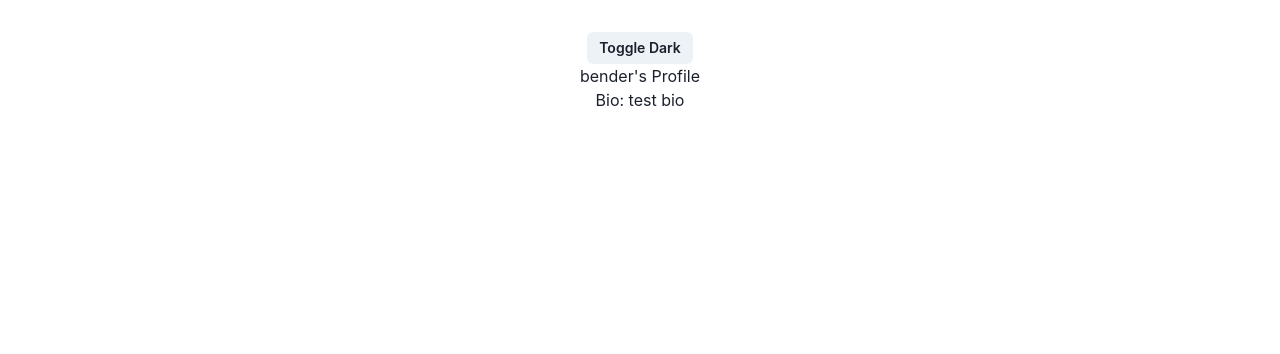
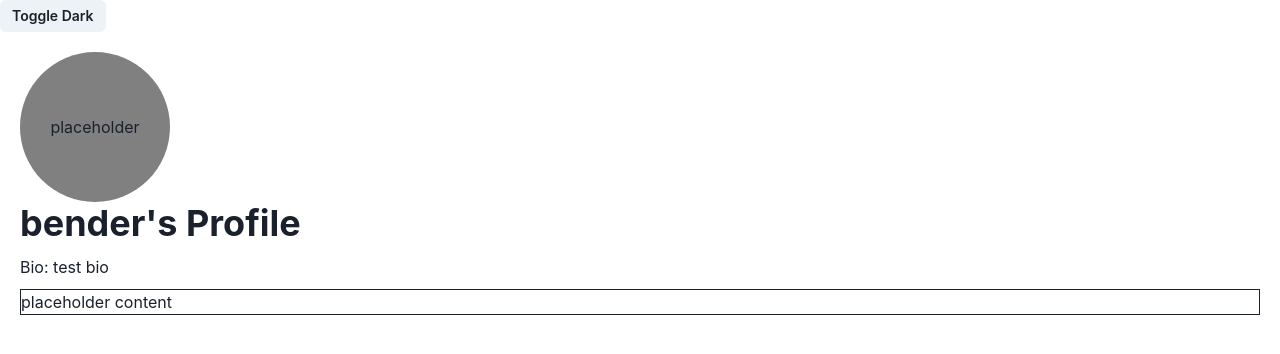
Before and after one commit to ntaylor562/FitCheckMe, a React (Vite) app in the folder fitcheckme-frontend/: page / in a window 1280 px wide. Shown: the top 354 px of the page. Built offline with nearby package versions, Linux system fonts and the light colour scheme.

Commit message:
Added basic profile page component

```diff
--- a/fitcheckme-frontend/src/App.css
+++ b/fitcheckme-frontend/src/App.css
@@ -1,6 +1,13 @@
-#root {
-	max-width: 1280px;
-	margin: 0 auto;
-	padding: 2rem;
-	text-align: center;
+.page {
+	width: 100%;
+	padding: 20px;
+	/* border: 3px solid; */
+	display: block;
 }
+
+.placeholder-image {
+	background-color: gray;
+	display: flex;
+	justify-content: center;
+	align-items: center;
+}
--- a/fitcheckme-frontend/src/pages/Profile.jsx
+++ b/fitcheckme-frontend/src/pages/Profile.jsx
@@ -1,8 +1,12 @@
+import { Heading, Text, Image, Box } from '@chakra-ui/react'
+
 export default function Profile({ user }) {
 	return (
-		<div>
-			<h1>{user.username}'s Profile</h1>
-			<p>Bio: {user.bio}</p>
+		<div className="page profile-page">
+			<Image src='' borderRadius='full' boxSize='150px' alt='profile-picture' fallback={<div className='placeholder-image' style={{width: '150px', height: '150px', borderRadius: '50%'}}>placeholder</div>} />
+			<Heading paddingBottom='10px'>{user.username}'s Profile</Heading>
+			<Text paddingBottom='10px'>Bio: {user.bio}</Text>
+			<Box w='100%' border='solid 1px'>placeholder content</Box>
 		</div>
 	)
 }
--- /dev/null
+++ b/fitcheckme-frontend/src/pages/pages.css
@@ -0,0 +1,3 @@
+.profile-page {
+
+}
```
